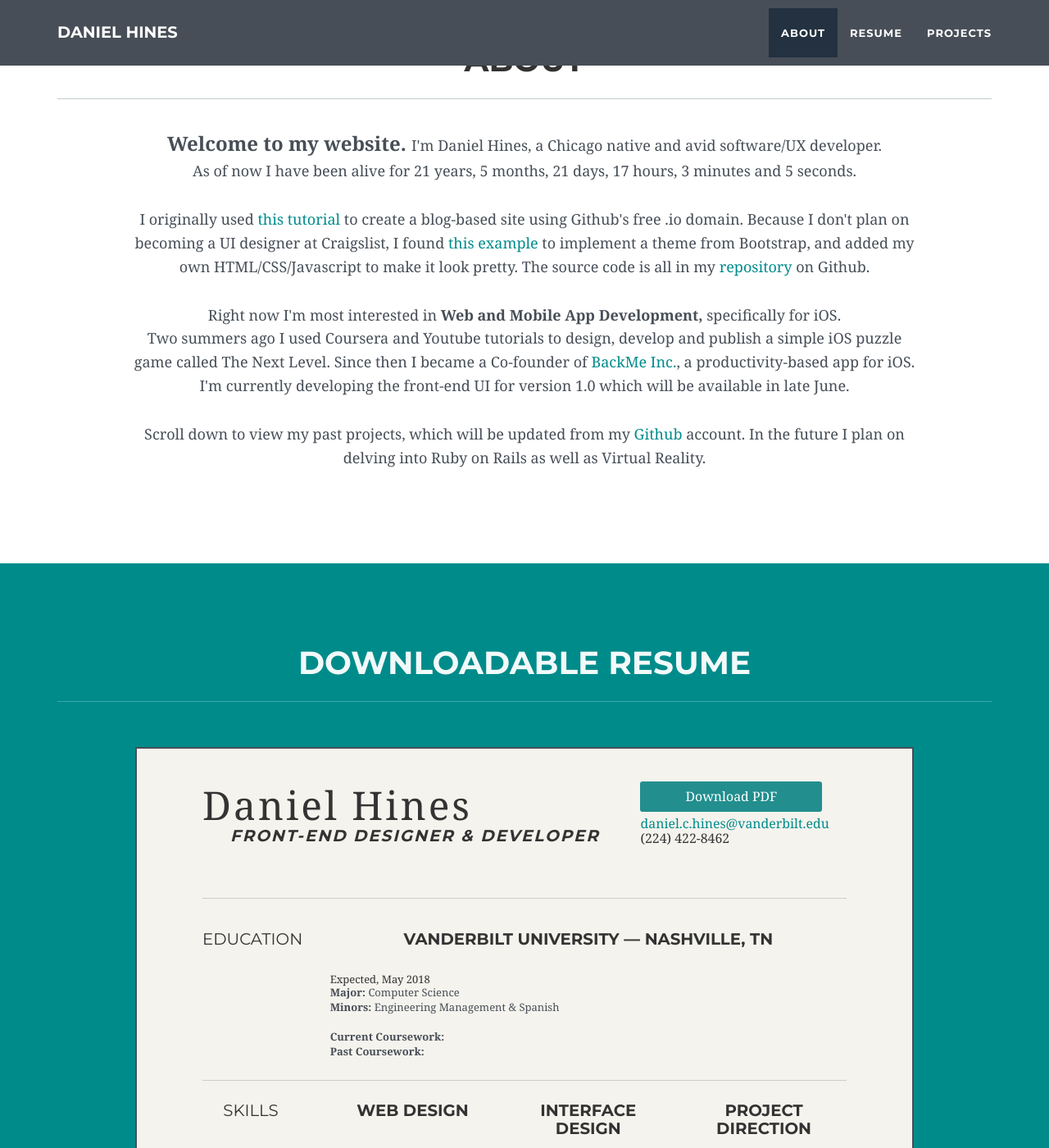
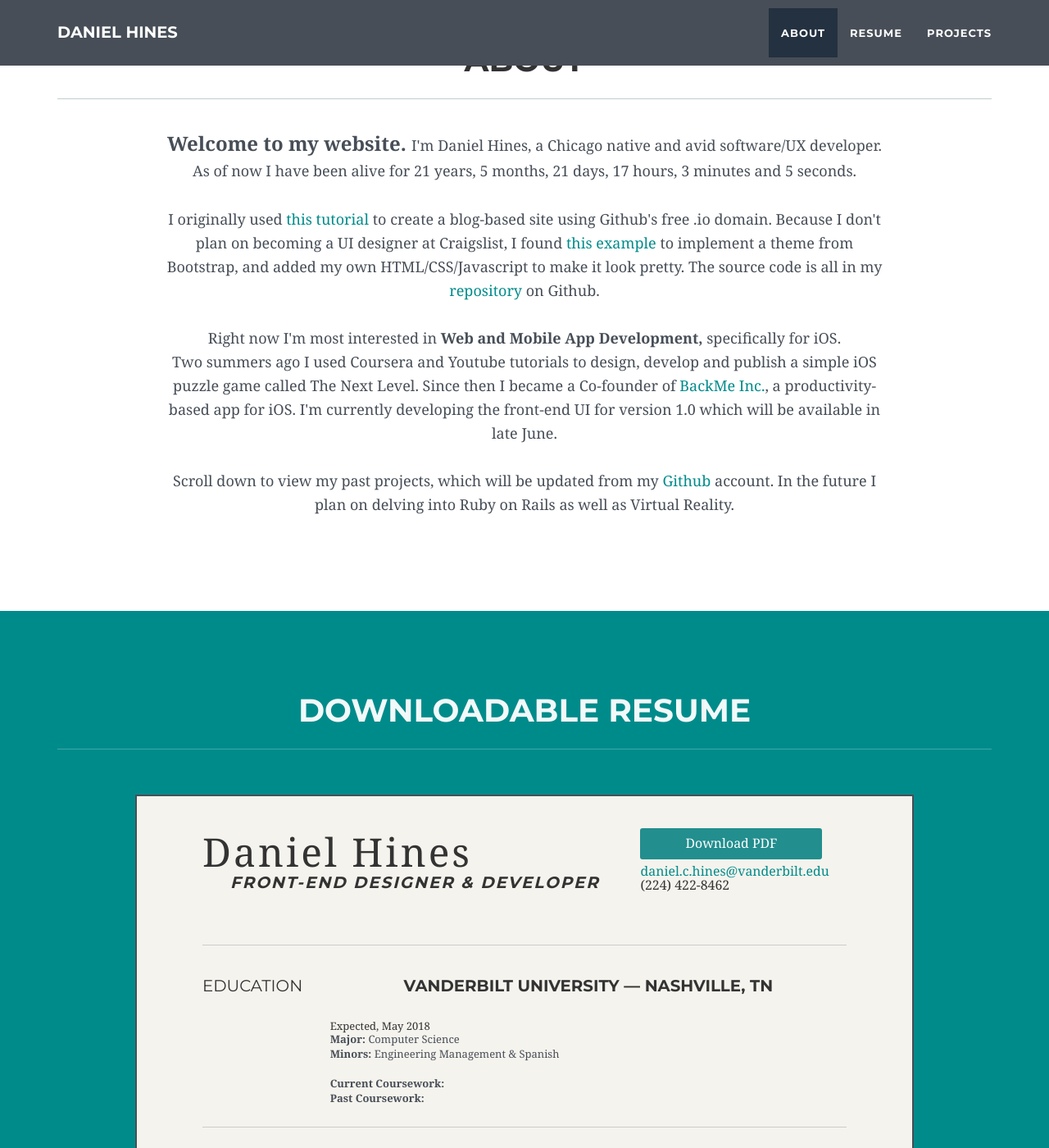
Before and after one commit to danielchines/danielchines.github.io, a Jekyll site: the page built from index.html, in a window 1280 px wide and 1400 px high, scrolled down 803 px. Shown: the whole window at 82% size. Built offline with Jekyll 4.4.1, drawn with Linux system fonts in a browser that asks for light colours.

Commit message:
Update main.css

```diff
--- a/_includes/css/main.css
+++ b/_includes/css/main.css
@@ -199,7 +199,7 @@ section h2.white {
 .row .about-p {
     font-size: 18px;
     text-align: center;
-    width: 83%;
+    width: 75%;
     margin: 15px auto;
     line-height: 1.6;
 }
```
